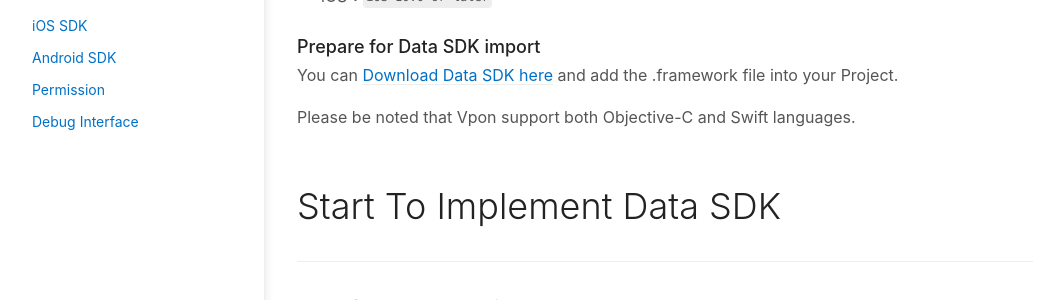
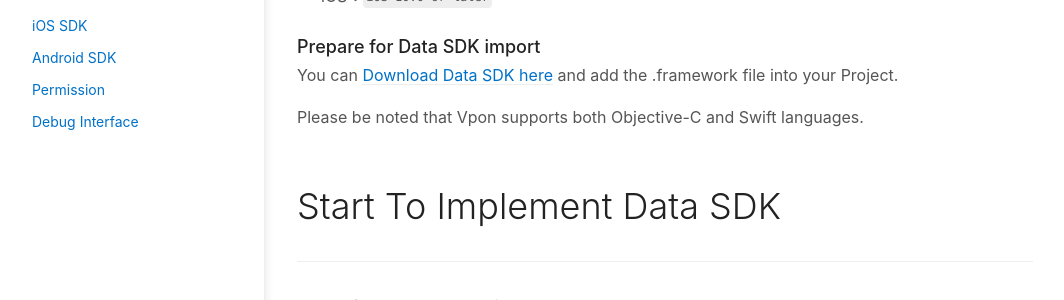
Before and after one commit to vpon-data/data-sdk, a Jekyll site: the page built from docs/ios.md, in a window 1280 px wide and 900 px high. Shown: the part 268-568 px from the top of the window, without its empty margins (107-1171 px from the left). Built offline with Jekyll 4.4.1, drawn with Linux system fonts in a browser that asks for light colours; some of the changed text lies outside the part shown.

Commit message:
Update ios.md

```diff
--- a/docs/ios.md
+++ b/docs/ios.md
@@ -19,7 +19,7 @@ Data SDK support:
 ### Prepare for Data SDK import
 You can [Download Data SDK here][1] and add the .framework file into your Project.
 
-Please be noted that Vpon support both Objective-C and Swift languages.
+Please be noted that Vpon supports both Objective-C and Swift languages.
 
 # Start To Implement Data SDK
 ---
```
Also changed, not shown: other parts of docs/ios.md (+1 -1 lines).
